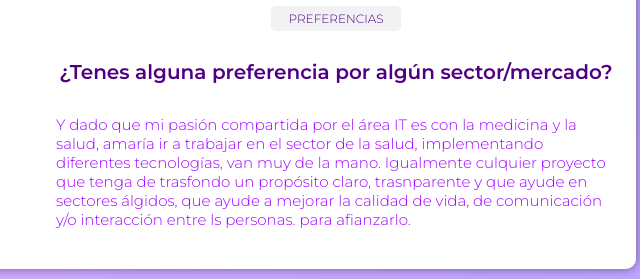
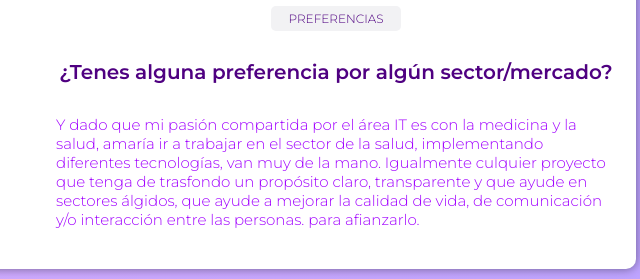
Before and after one commit to Jennimar17/PROYECTO-ACCENTURE, a plain HTML site: page index.html in a window 1280 px wide. Shown: the part 758-1037 px from the top of the page, 504-1144 px from the left. Drawn offline with Linux system fonts and the light colour scheme.

Commit message:
correccion ortografica

```diff
--- a/index.html
+++ b/index.html
@@ -45,7 +45,7 @@
                 <p class="cards-text--item">PREFERENCIAS</p>
                 <h2 class="cards-text--question">¿Tenes alguna preferencia por algún sector/mercado? </h2>
                 <p class="cards-text--answer">Y dado que mi pasión compartida por el área IT es con la medicina y la salud, amaría ir a trabajar en el sector de la salud, implementando diferentes tecnologías, van muy de la mano. Igualmente culquier proyecto que tenga de trasfondo
-                    un propósito claro, trasnparente y que ayude en sectores álgidos, que ayude a mejorar la calidad de vida, de comunicación y/o interacción entre ls personas. para afianzarlo.
+                    un propósito claro, transparente y que ayude en sectores álgidos, que ayude a mejorar la calidad de vida, de comunicación y/o interacción entre las personas. para afianzarlo.
                 </p>
             </div>
         </div>
```
